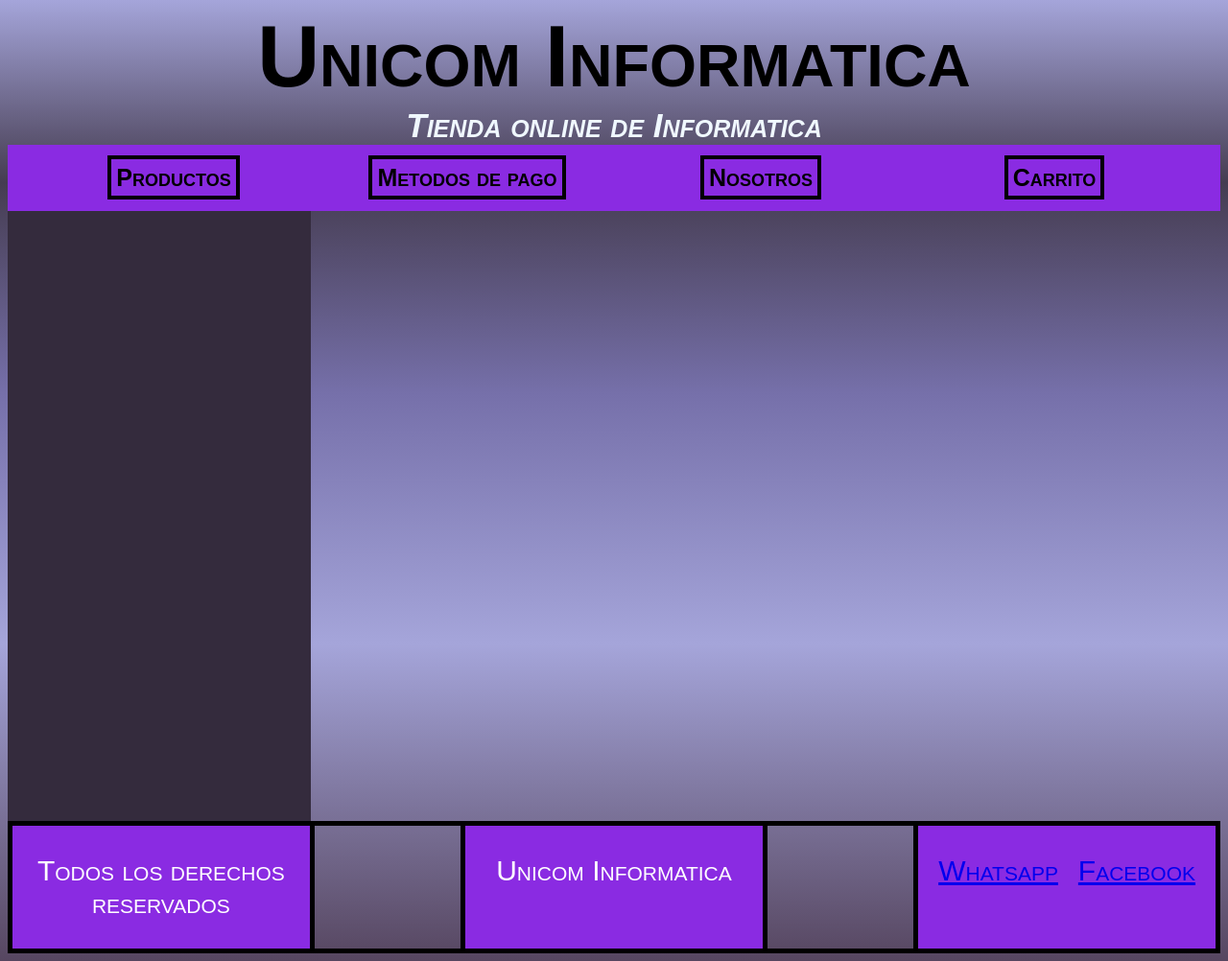
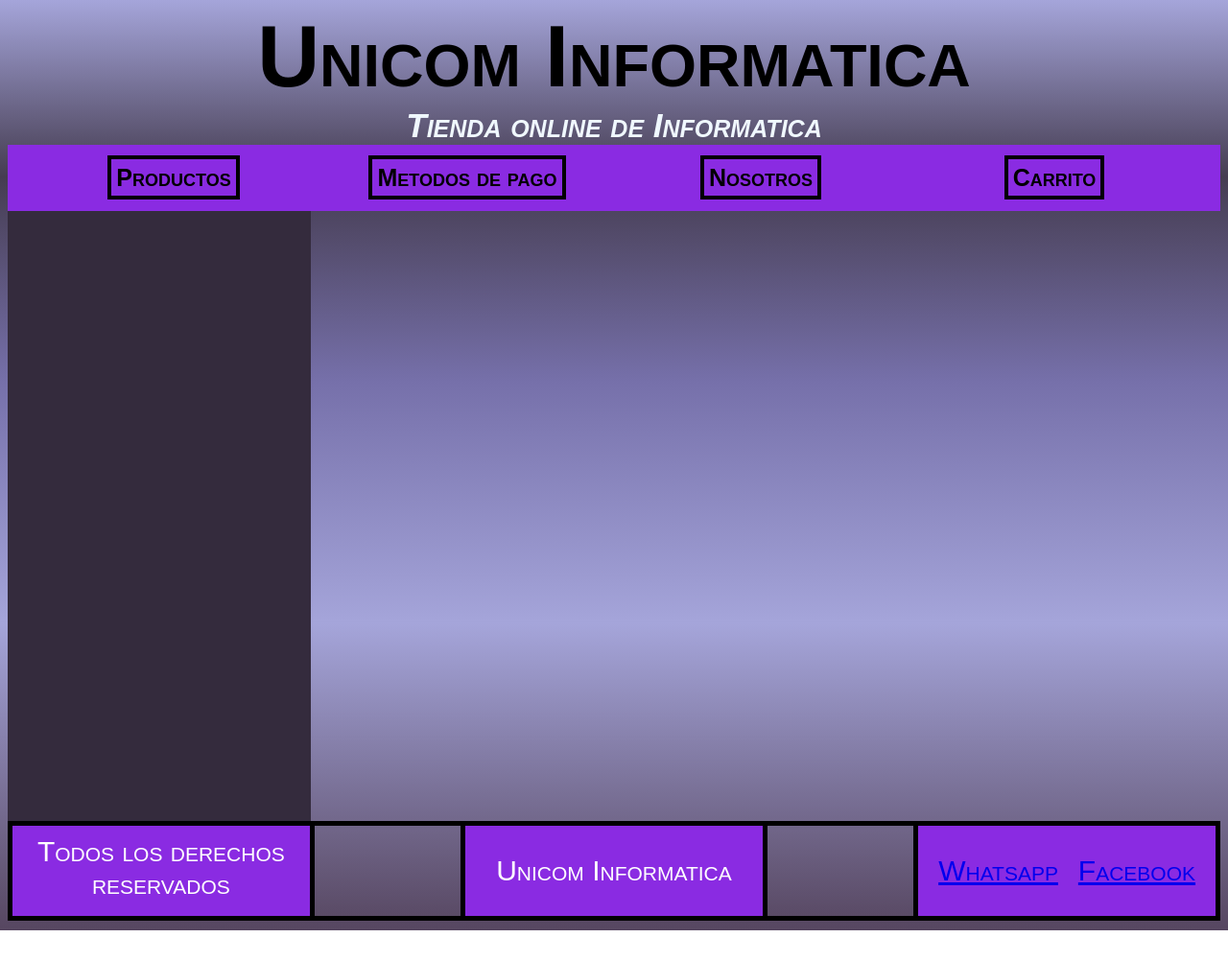
Before and after one commit to aguusricardo/unicom, a plain HTML site: page pages/prod/intel5.html in a window 1280 px wide. Shown: the whole page at 96% size. After the commit the page ends 970 px from the top, so only its background shows below. Drawn offline with Linux system fonts and the light colour scheme.

```diff
--- a/pages/prod/intel5.html
+++ b/pages/prod/intel5.html
@@ -38,7 +38,7 @@
 <footer>
     <div class="fmaster">
         <div>
-            <p class="p1">Todos los derechos reservados</p>
+            <p class="p0">Todos los derechos reservados</p>
         </div>
         <div>
             <p class="p1">Unicom Informatica</p>
```
